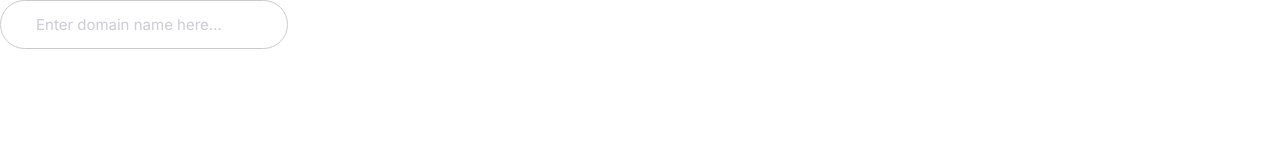
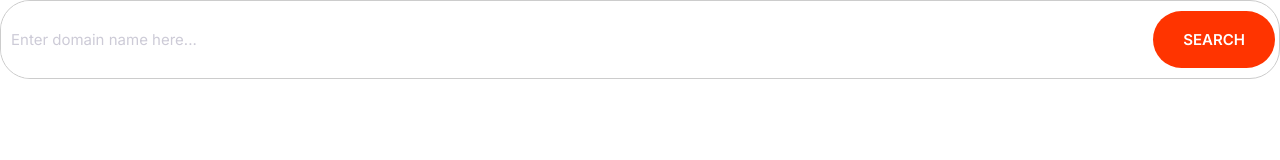
Before and after one commit to dara0869/path42, a plain HTML site: page index.html in a window 1280 px wide. Drawn offline with Linux system fonts and the light colour scheme.

Commit message:
build input components with input-grouping.

```diff
--- a/CSS/Styles.css
+++ b/CSS/Styles.css
@@ -4,6 +4,8 @@
   --color-accent: #ff3400;
   --color-headings: #1b0760;
   --color-body: #918ca4;
+  --color-border: #ccc;
+  --border-radius: 30px;
 }
 
 *,
@@ -257,8 +259,8 @@ a {
 ******************************************************************************/
 
 .input {
-  border-radius: 30px;
-  border: 1px solid #ccc;
+  border-radius: var(--border-radius);
+  border: 1px solid var(--color-border);
   color: var(--color-headings);
   font-size: 2rem;
   outline: 0;
@@ -269,6 +271,22 @@ a {
   color: #cdcbd7;
 }
 
+.input-group {
+  border: 1px solid var(--color-border);
+  border-radius: var(--border-radius);
+  display: flex;
+}
+
+.input-group .input {
+  border: 0;
+  flex-grow: 1;
+  padding: 1.5rem 1rem;
+}
+
+.input-group .btn {
+  margin-right: 4px;
+}
+
 @media screen and (min-width: 1024px) {
   .input {
     font-size: 1.5rem;
--- a/index.html
+++ b/index.html
@@ -14,6 +14,13 @@
     <link rel="preconnect" href="https://fonts.gstatic.com" />
   </head>
   <body>
-    <input type="text" class="input" placeholder="Enter domain name here..." />
+    <div class="input-group">
+      <input
+        type="text"
+        class="input"
+        placeholder="Enter domain name here..."
+      />
+      <button class="btn btn--accent">Search</button>
+    </div>
   </body>
 </html>
```
Also changed, not shown: components/inputs.html (+4 -1 lines).
